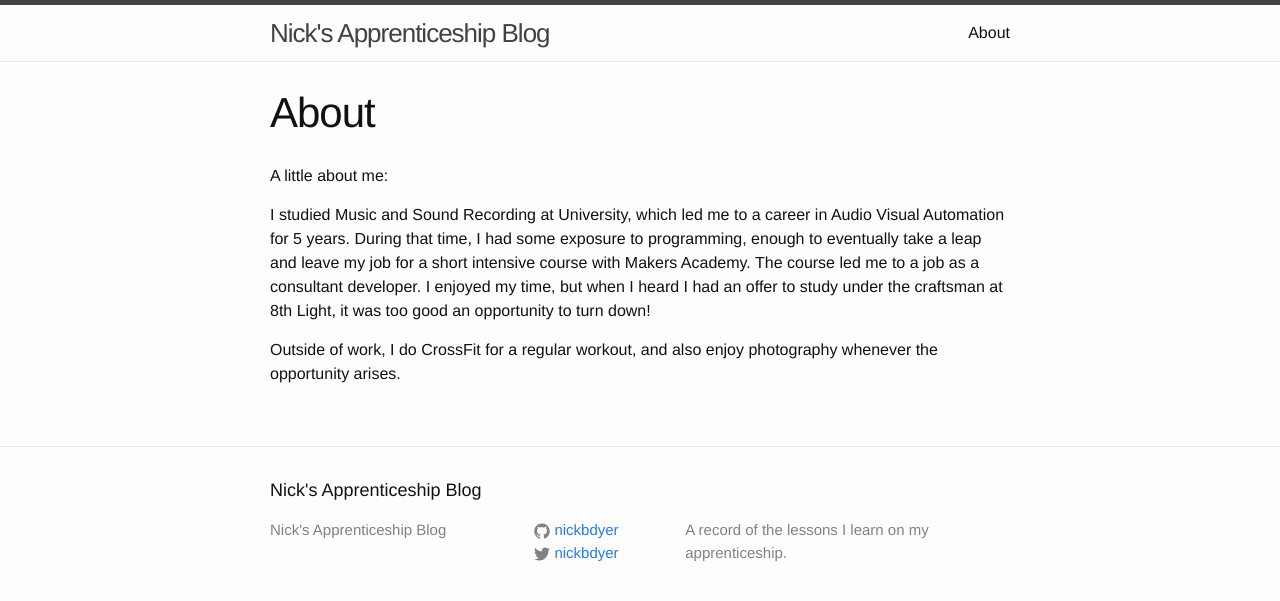
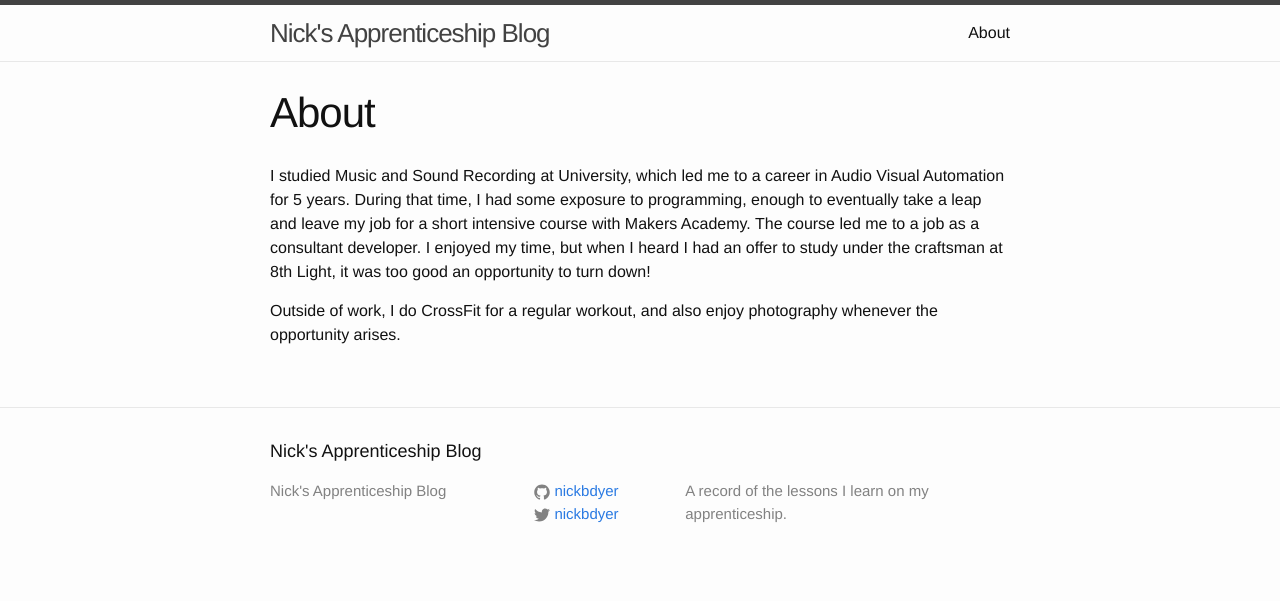
Before and after one commit to nickbdyer/nickbdyer.github.io, a Jekyll site: the page built from about.md, in a window 1280 px wide. Shown: the top 601 px of the page. Built offline with Jekyll 4.4.1, drawn with Linux system fonts in a browser that asks for light colours.

Commit message:
Another git signing test

```diff
--- a/about.md
+++ b/about.md
@@ -3,8 +3,6 @@ layout: page
 title: About
 permalink: /about/
 ---
-
-A little about me:
 
 I studied Music and Sound Recording at University, which led me to a career in
 Audio Visual Automation for 5 years. During that time, I had some exposure to
```
